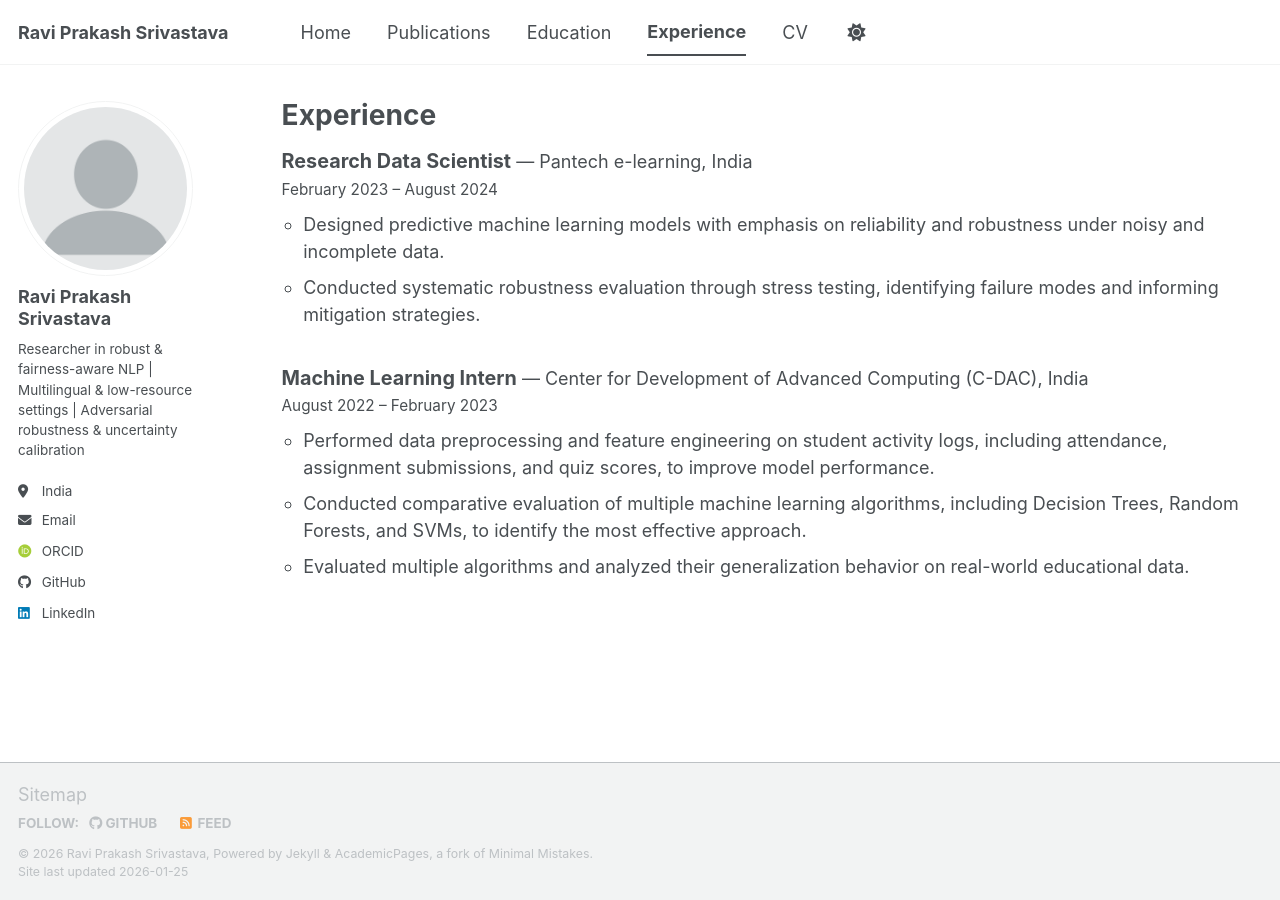
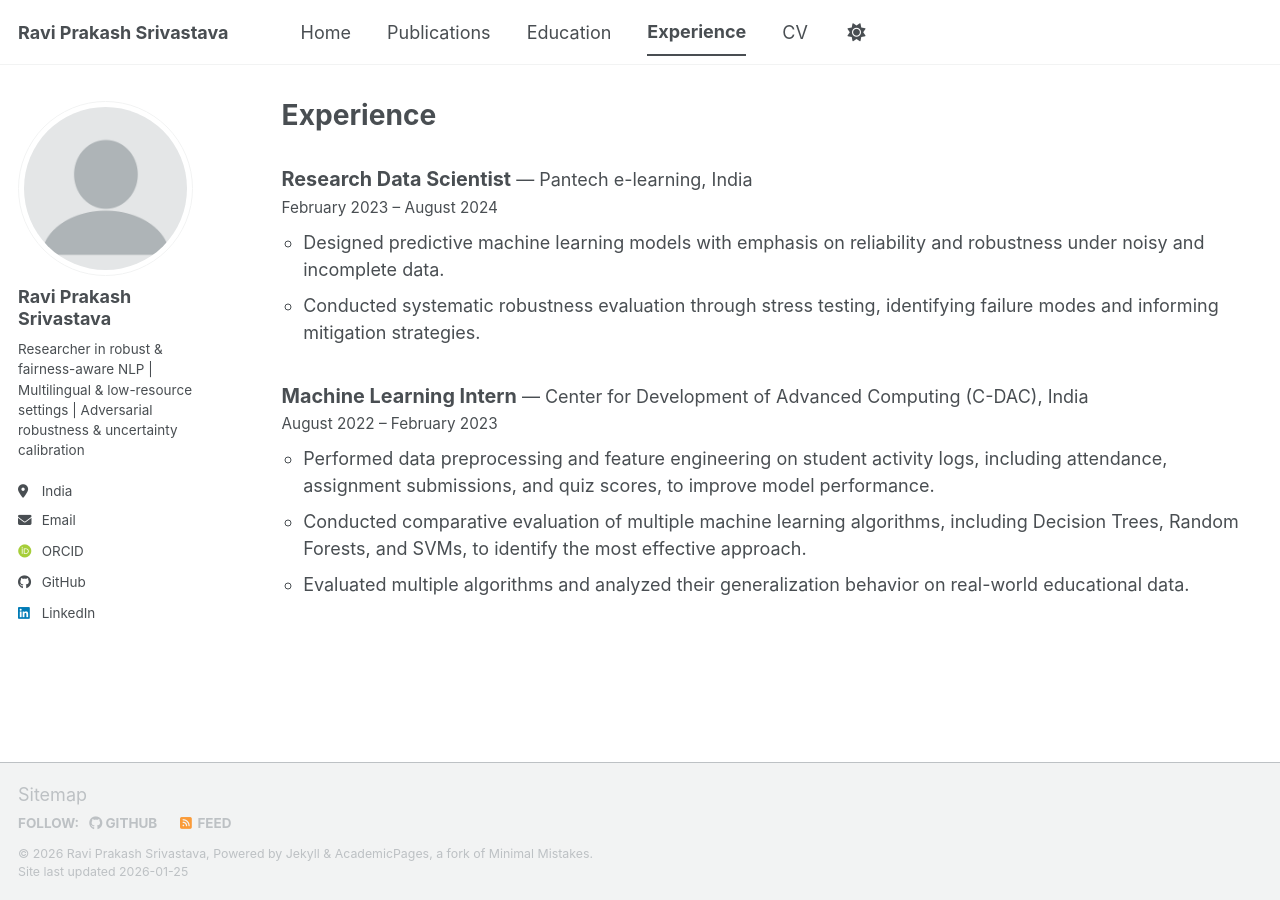
Before and after one commit to t36512401-hue/t36512401-hue.github.io, a Jekyll site: the page built from Experience.md, in a window 1280 px wide. Built offline with Jekyll 4.4.1, drawn with Linux system fonts in a browser that asks for light colours; some web fonts are replaced; a script bundle is joined from its source files by our own code; library files that are not in the unit come from our copies.

Commit message:
Update Experience.md

```diff
--- a/Experience.md
+++ b/Experience.md
@@ -4,7 +4,7 @@ title: "Experience"
 permalink: /experience/
 author_profile: true
 ---
-<div style="margin-top:0.5rem;"> <!-- small space below the title -->
+<div style="margin-top:2rem;"> <!-- more noticeable space below the title -->
 
 <ul style="list-style:none; padding-left:0;">
 
```
